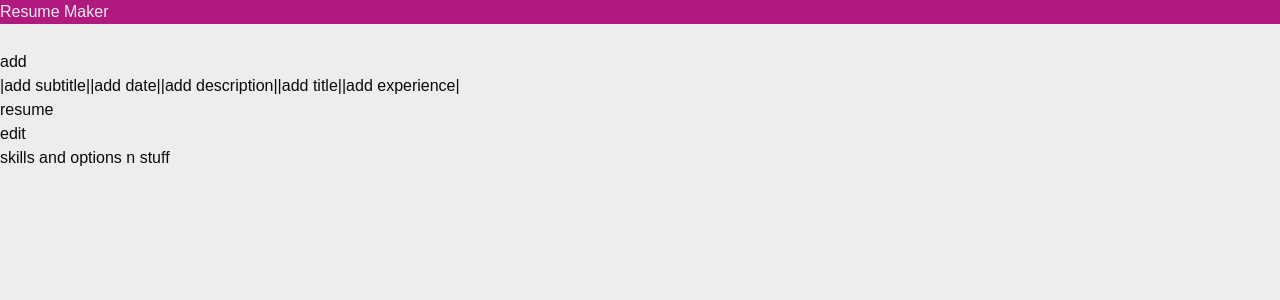
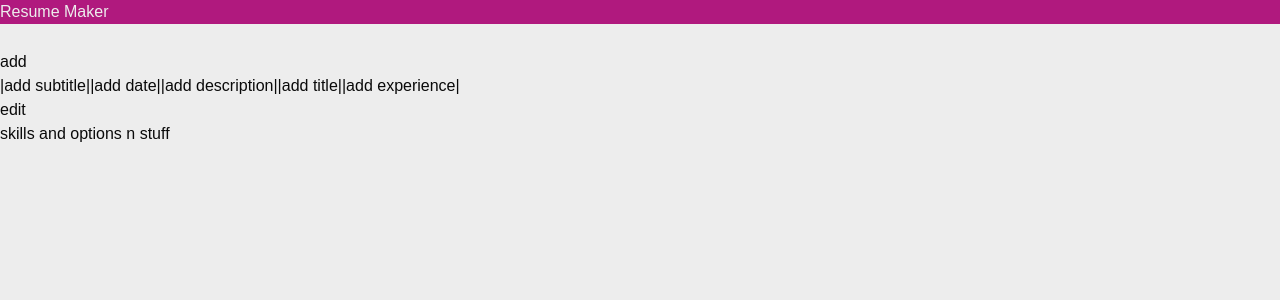
Before and after one commit to The-MEDINA/Resume-builder, a Next.js app in the folder resume-builder/: page /NewEditor in a window 1280 px wide. Shown: the top 300 px of the page. Built offline with nearby package versions, Linux system fonts and the light colour scheme.

Commit message:
oops
tiny update

```diff
--- a/resume-builder/src/app/NewEditor/page.tsx
+++ b/resume-builder/src/app/NewEditor/page.tsx
@@ -26,9 +26,7 @@ export default function NewEditor() {
           <button id="addRawTitle">|add title|</button>
           <button id="addExperience">|add experience|</button>
         </div>
-        <div id="Resume">
-        <p>resume</p>
-        </div>
+        <div id="Resume"></div>
         <div id="editElements">
         <p>edit</p>
         </div>
```
